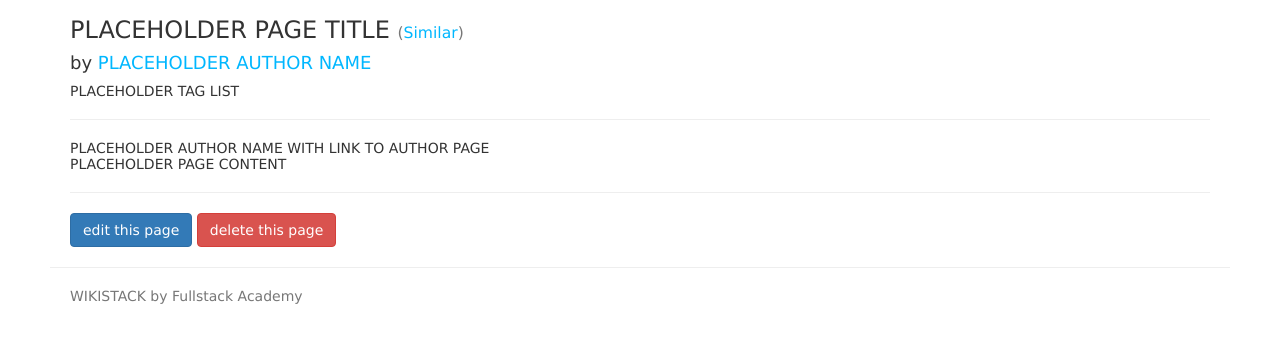
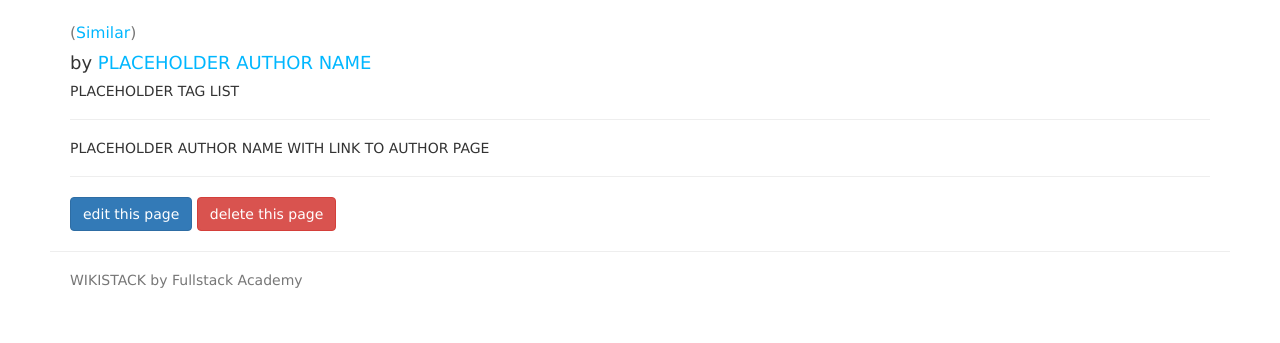
Before and after one commit to TinaHeiligers/wikistackTwo, a website: page views/wikipage.html in a window 1280 px wide. Shown: the part 53-396 px from the top of the page. Drawn offline with nearby package versions, Linux system fonts and the light colour scheme; files that its build step writes are made by us from their sources.

Commit message:
something weird is going on with posting new pages

```diff
--- a/views/wikipage.html
+++ b/views/wikipage.html
@@ -1,13 +1,13 @@
 {% extends "layout.html" %}
 
 {% block content %}
-  <h3>PLACEHOLDER PAGE TITLE <small> (<a href="PLACEHOLDER_URL_TITLE/similar">Similar</a>)</small></h3>
+  <h3>{{ page.title }} <small> (<a href="{{ page.route }}/similar">Similar</a>)</small></h3>
   <h4>by <a href="PLACEHOLDER-AUTHOR-URL">PLACEHOLDER AUTHOR NAME</a></h4>
   <div>PLACEHOLDER TAG LIST</div>
   <hr/>
   <div>PLACEHOLDER AUTHOR NAME WITH LINK TO AUTHOR PAGE</div>
-  <div class="page-body">PLACEHOLDER PAGE CONTENT</div>
+  <div class="page-body">{{ page.content }}</div>
   <hr/>
-  <a href="PLACEHOLDER_URL_TITLE/edit" class="btn btn-primary">edit this page</a>
-  <a href="PLACEHOLDER_URL_TITLE/delete" class="btn btn-danger">delete this page</a>
+  <a href="{{ page.urlTitle }}/edit" class="btn btn-primary">edit this page</a>
+  <a href="{{ page.urlTitle }}/delete" class="btn btn-danger">delete this page</a>
 {% endblock %}
```
Also changed, not shown: routes/wiki.js (+18 -1 lines).
